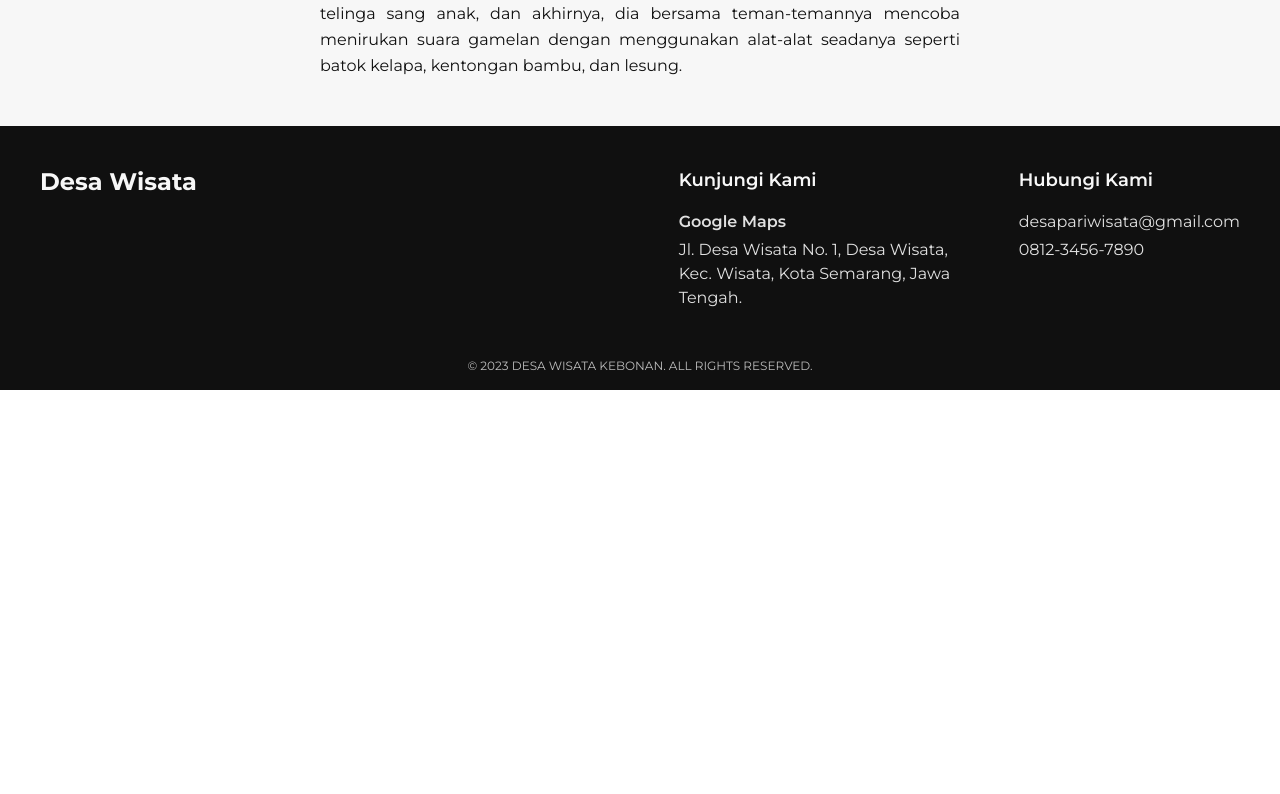
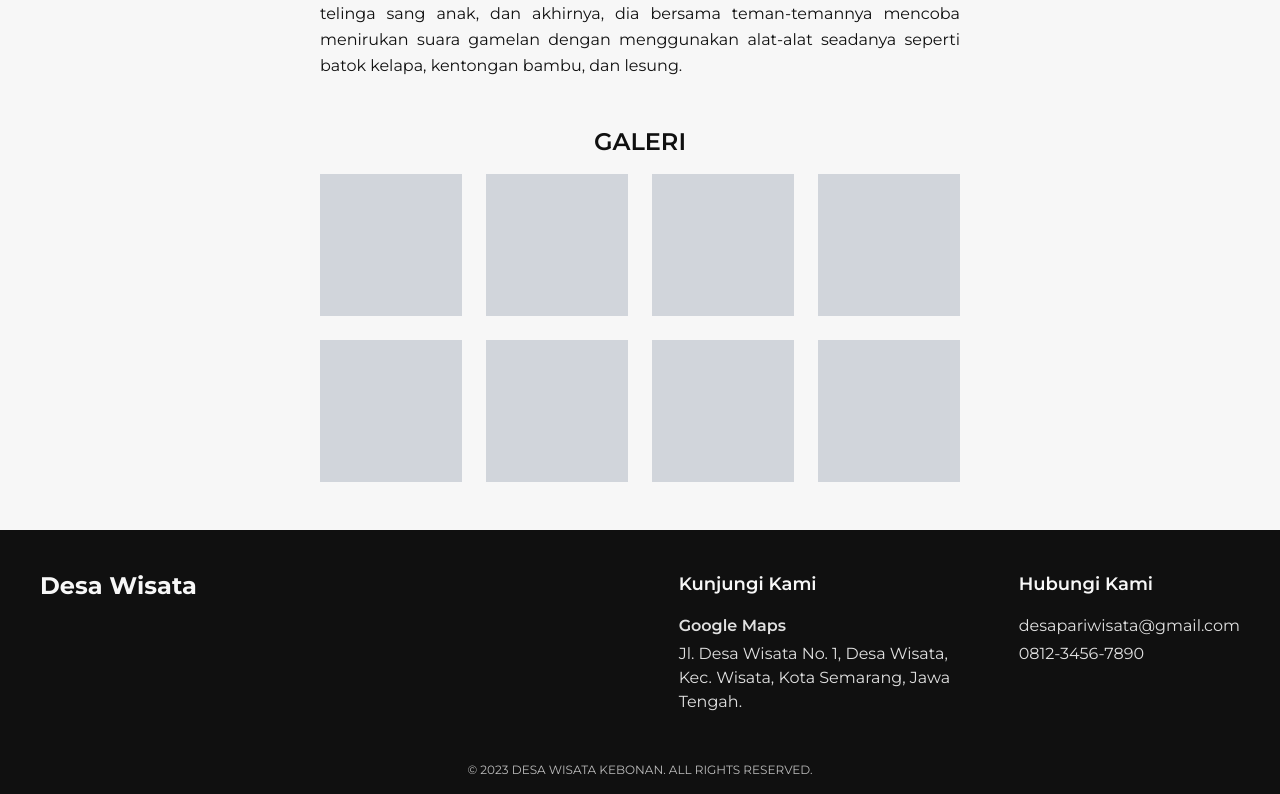
Before and after one commit to msafdev/desawisata-react, a React (Vite) app: page /seni-budaya in a window 1280 px wide. Shown: the part 1480-2274 px from the top of the page. Before the commit the page ends 1870 px from the top, so only its background shows below. Built offline with nearby package versions, Linux system fonts and the light colour scheme.

Commit message:
feat: added gallery and travel feature.

```diff
--- a/src/pages/Galeri.jsx
+++ b/src/pages/Galeri.jsx
@@ -66,6 +66,21 @@ export default function Galeri() {
           menirukan suara gamelan dengan menggunakan alat-alat seadanya seperti
           batok kelapa, kentongan bambu, dan lesung.
         </p>
+        <h1 className="uppercase font-semibold text-center mb-4 mt-6 md:mt-12 text-lg md:text-2xl">
+          Galeri
+        </h1>
+        <div className="grid w-full lg:grid-cols-4 md:grid-cols-3 grid-cols-2 md:gap-6 gap-4">
+          {Array(8)
+            .fill()
+            .map((_, i) => (
+              <div
+                key={i}
+                className={`bg-gray-300 aspect-square ${
+                  i === 0 && "md:col-span-2 lg:col-span-1 md:aspect-auto"
+                }`}
+              />
+            ))}
+        </div>
       </div>
     </div>
   );
--- a/src/pages/Pariwisata.jsx
+++ b/src/pages/Pariwisata.jsx
@@ -31,8 +31,56 @@ export default function Pariwisata() {
         </div>
       </div>
       {/* Detail */}
-      <div className="w-full min-h-[calc(100vh-100px)] flex flex-col justify-center items-center py-10 text-center px-8 bg-white">
-        <h1>Hello</h1>
+      <div className="w-full flex flex-col justify-center items-center py-8 gap-y-6 md:py-12 text-center bg-white">
+        <h1 className="uppercase font-semibold text-center mb-4 text-lg md:text-2xl lg:px-[25%] md:px-[15%] px-4">
+          Pariwisata Desa Wisata Kebonan
+        </h1>
+        {/* Pariwisata Cards */}
+        <div className="flex flex-col md:flex-row gap-y-4 w-full gap-x-6 lg:px-[20%] md:px-[5%] px-4">
+          <div className="aspect-square md:h-[250px] lg:h-[240px] h-[200px] bg-gray-300" />
+          <div className="flex flex-col">
+            <h1 className="text-left font-semibold md:text-xl text-lg">
+              Rafting
+            </h1>
+            <p className="text-justify md:text-lg text-base my-2">
+              Pariwisata wahana arung jeram di sungai serayu dengan panjang 12
+              km, dengan 3 level kesulitan, yaitu level 1, level 2, dan level 3.
+              Wahana arung jeram ini sangat cocok untuk wisata keluarga, dengan
+              harga tiket Rp. 50.000,-/orang.
+            </p>
+            <button className="w-fit flex items-center gap-3 font-semibold text-sm text-white bg-primary px-4 py-2 rounded-full mt-auto ml-auto uppercase group">
+              Lihat
+            </button>
+          </div>
+        </div>
+        {/* <div className="flex w-full gap-x-6">
+          <div className="aspect-square h-[200px] bg-gray-300" />
+          <div className="flex flex-col">
+            <h1 className="text-left font-semibold md:text-2xl text-xl">Fun Games</h1>
+            <p className="text-justify lg:text-xl md:text-lg text-base">
+              Lorem ipsum dolor sit amet consectetur adipisicing elit. Quia
+              necessitatibus ducimus facere, eaque quas cumque excepturi sint!
+              Assumenda.
+            </p>
+            <button className="w-fit flex items-center gap-3 font-semibold text-sm text-white bg-primary px-4 py-2 rounded-full mt-auto uppercase group">
+              Lihat
+            </button>
+          </div>
+        </div>
+        <div className="flex w-full gap-x-6">
+          <div className="aspect-square h-[200px] bg-gray-300" />
+          <div className="flex flex-col">
+            <h1 className="text-left font-semibold md:text-2xl text-xl">Camping</h1>
+            <p className="text-justify lg:text-xl md:text-lg text-base">
+              Lorem ipsum dolor sit amet consectetur adipisicing elit. Quia
+              necessitatibus ducimus facere, eaque quas cumque excepturi sint!
+              Assumenda.
+            </p>
+            <button className="w-fit flex items-center gap-3 font-semibold text-sm text-white bg-primary px-4 py-2 rounded-full mt-auto uppercase group">
+              Lihat
+            </button>
+          </div>
+        </div> */}
       </div>
     </div>
   );
```
